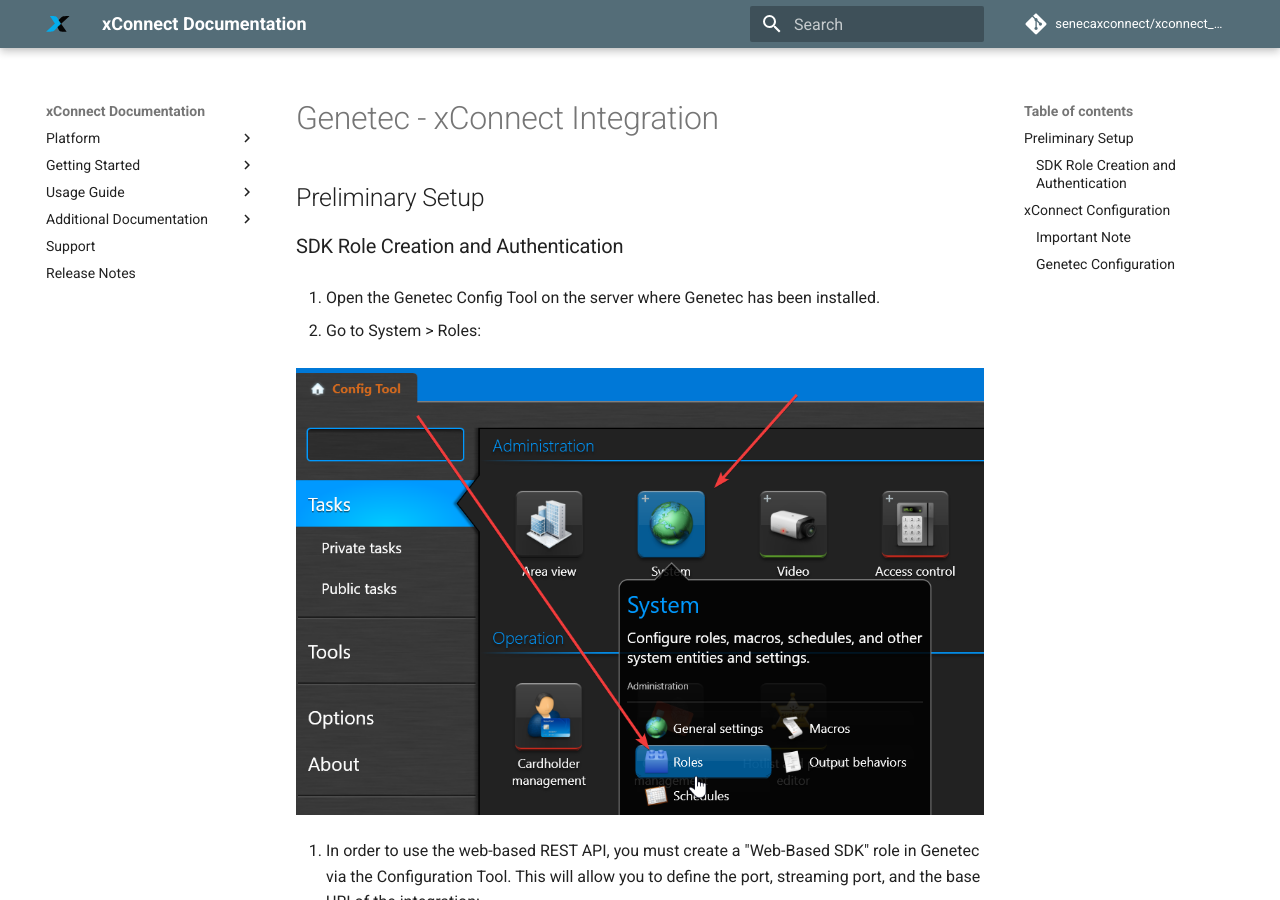
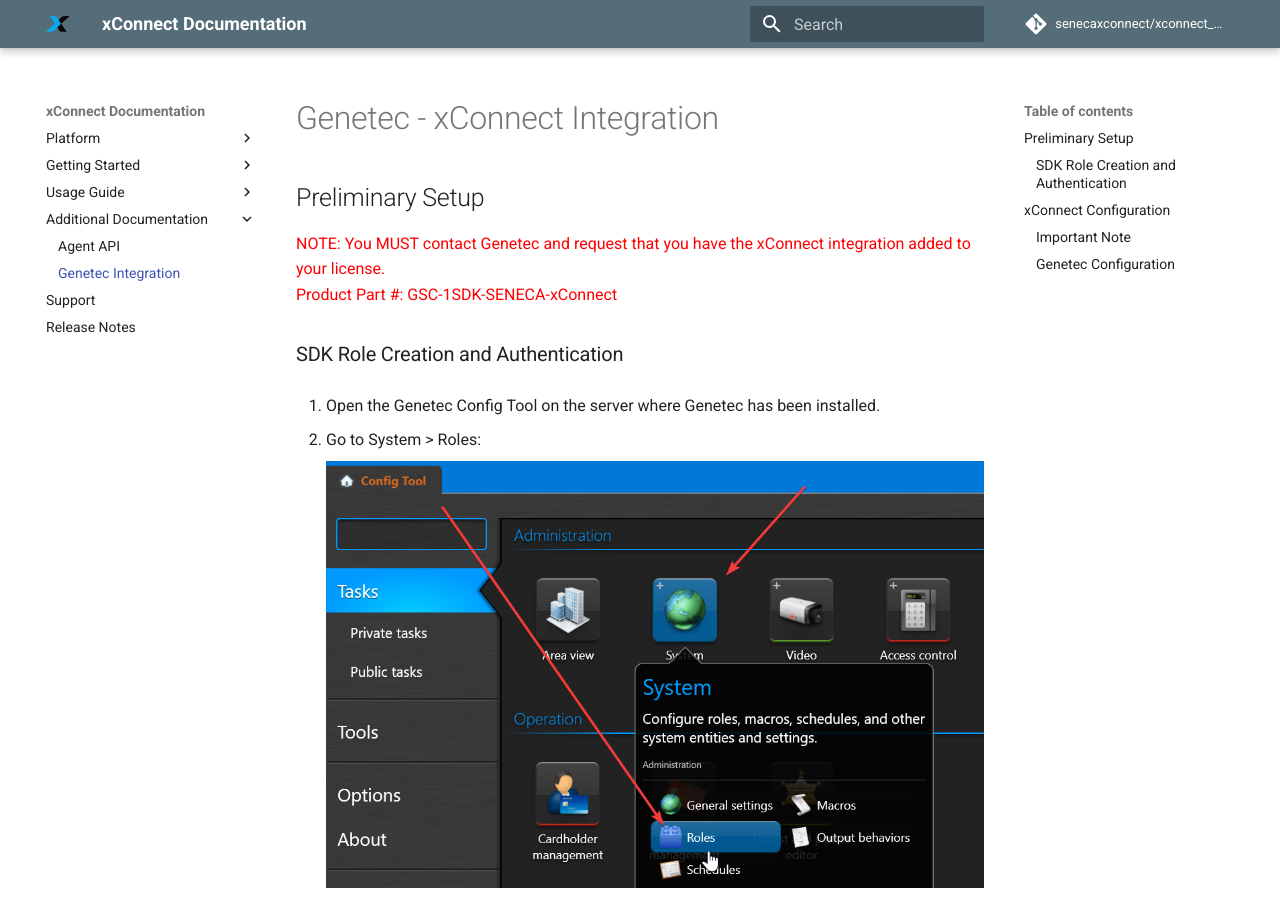
Before and after one commit to senecaxconnect/xconnect_docs, an MkDocs documentation site: the page built from docs/Setup_GenetecIntegration.md, in a window 1280 px wide and 900 px high. Built offline with MkDocs 1.6.1 and Material for MkDocs 9.7.7, drawn with Linux system fonts in a browser that asks for light colours; comment, search, counter and statistics services are not loaded.

Commit message:
Added genetec setup

```diff
--- a/docs/Setup_GenetecIntegration.md
+++ b/docs/Setup_GenetecIntegration.md
@@ -1,25 +1,28 @@
 # Genetec - xConnect Integration
 ## Preliminary Setup
+<span style="color: red;">NOTE: You MUST contact Genetec and request that you have the xConnect integration added to your license. <br />
+Product Part #: GSC-1SDK-SENECA-xConnect</span>
+
 ### SDK Role Creation and Authentication
 1. Open the Genetec Config Tool on the server where Genetec has been installed.
 
 2. Go to System > Roles:
 
-![image.png](images/genetec03.png)
+    ![image.png](images/genetec03.png)
 
 3. In order to use the web-based REST API, you must create a "Web-Based SDK" role in Genetec via the Configuration Tool. This will allow you to define the port, streaming port, and the base URI of the integration:
 
-![image.png](images/genetec04.png)
+    ![image.png](images/genetec04.png)
 
 4. In the Roles management screen, go to the Web SDK role, click on "Resources", this will allow you to define which directory server(s) and archiver(s) will be accessible via the Web SDK.
 
-![image.png](images/genetec01.png)
+    ![image.png](images/genetec01.png)
 
 NOTE: The "Base URI" field will define the prefix for the URL, based on the config above, the API can be accessed by going to http://localhost:4590/WebSdk/<endpoint>
 
 5. Once the role is created, define a user for accessing the SDK. Ensure that the user has the role:
 
-![image.png](images/genetec05.png)
+    ![image.png](images/genetec05.png)
 
 6. You can now access the SDK by going to the URL, with BASIC AUTHENTICATION enabled. Use the following for user/pass:
 Username should be the following format:
@@ -40,7 +43,7 @@
 
 3. Choose "Genetec" as your desired VMS integration, enter the URL for your genetec host (should be http://localhost:4590/WebSdk **if using default Base URI and port #**)
 
-![image.png](images/genetec02.png)
+    ![image.png](images/genetec02.png)
 
 4. Enter the username and password. Username will be the login username followed by a semicolon and the app id. (i.e. sdkUser;zn3n4f25mfJnxZZtKwpdF27BkdfKlGQsyNlTHtz25Gqxkn71d0JNy1A1PSR281nr)
 
--- a/mkdocs.yml
+++ b/mkdocs.yml
@@ -35,6 +35,7 @@
       - Event Logs: Usage_EventLogs.md
   - Additional Documentation:
       - Agent API: Agent_API.md
+      - Genetec Integration: Setup_GenetecIntegration.md
   - Support: Support.md
   - Release Notes: Release_Notes.md
 
```
